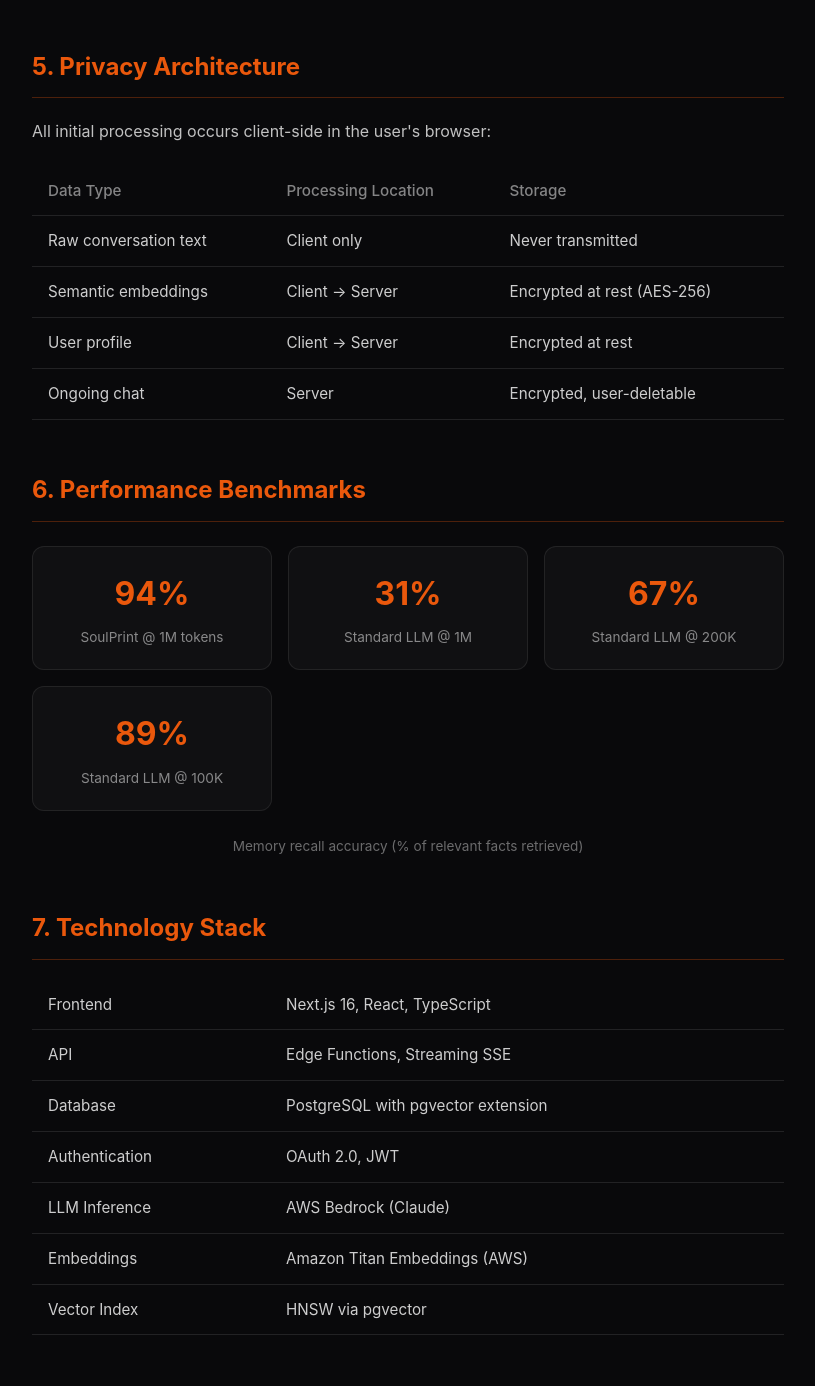
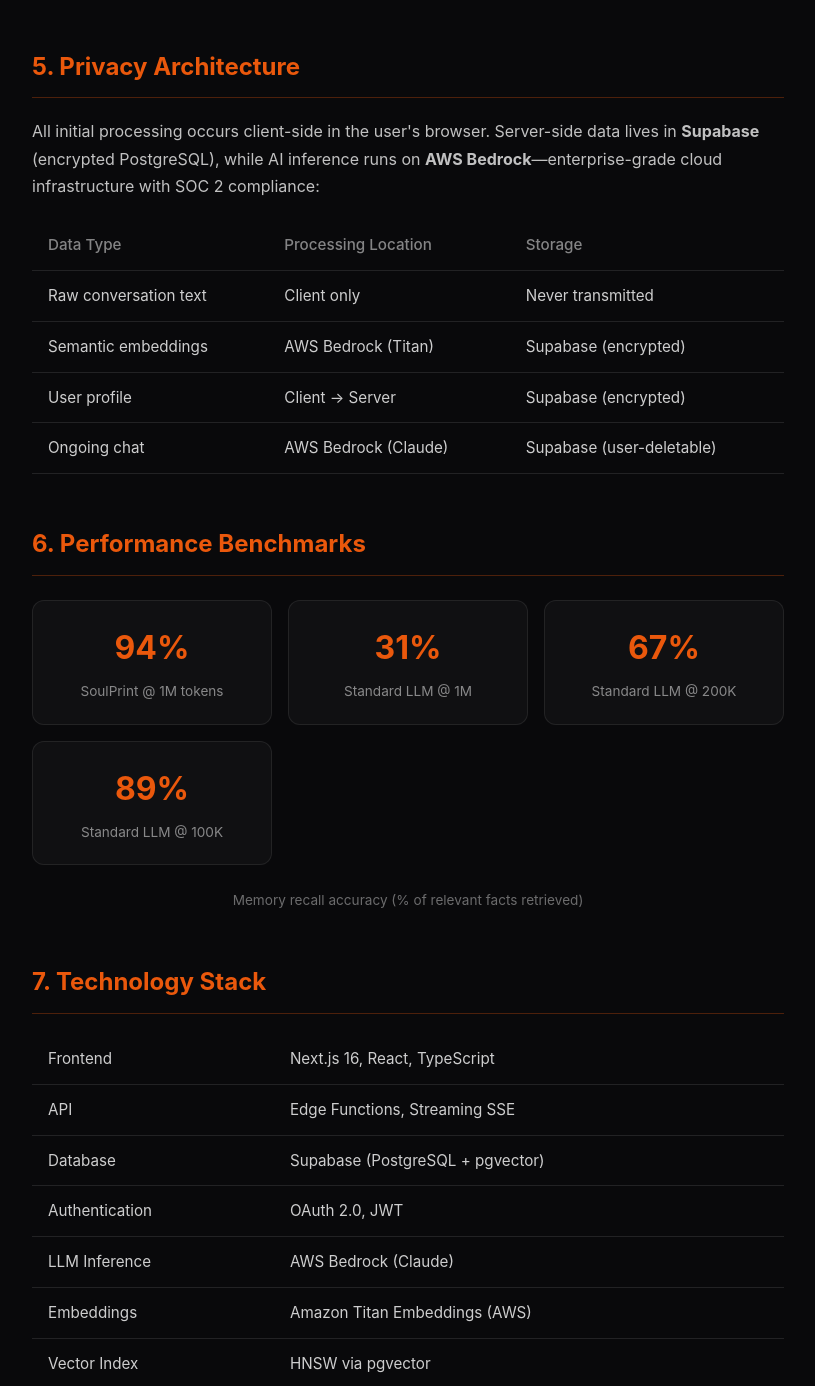
Before and after one commit to Pu11en/soulprint-whitepaper, a plain HTML site: page index.html in a window 1280 px wide. Shown: the part 4786-6172 px from the top of the page, without its empty margins (232-1047 px from the left). Drawn offline with Linux system fonts and the light colour scheme.

Commit message:
clarify: Supabase for data, AWS Bedrock for APIs - all cloud secure

```diff
--- a/index.html
+++ b/index.html
@@ -395,7 +395,7 @@
         </ul>
 
         <h2>5. Privacy Architecture</h2>
-        <p>All initial processing occurs client-side in the user's browser:</p>
+        <p>All initial processing occurs client-side in the user's browser. Server-side data lives in <strong>Supabase</strong> (encrypted PostgreSQL), while AI inference runs on <strong>AWS Bedrock</strong>—enterprise-grade cloud infrastructure with SOC 2 compliance:</p>
 
         <table>
             <thead>
@@ -403,9 +403,9 @@
             </thead>
             <tbody>
                 <tr><td>Raw conversation text</td><td>Client only</td><td>Never transmitted</td></tr>
-                <tr><td>Semantic embeddings</td><td>Client → Server</td><td>Encrypted at rest (AES-256)</td></tr>
-                <tr><td>User profile</td><td>Client → Server</td><td>Encrypted at rest</td></tr>
-                <tr><td>Ongoing chat</td><td>Server</td><td>Encrypted, user-deletable</td></tr>
+                <tr><td>Semantic embeddings</td><td>AWS Bedrock (Titan)</td><td>Supabase (encrypted)</td></tr>
+                <tr><td>User profile</td><td>Client → Server</td><td>Supabase (encrypted)</td></tr>
+                <tr><td>Ongoing chat</td><td>AWS Bedrock (Claude)</td><td>Supabase (user-deletable)</td></tr>
             </tbody>
         </table>
 
@@ -436,7 +436,7 @@
             <tbody>
                 <tr><td>Frontend</td><td>Next.js 16, React, TypeScript</td></tr>
                 <tr><td>API</td><td>Edge Functions, Streaming SSE</td></tr>
-                <tr><td>Database</td><td>PostgreSQL with pgvector extension</td></tr>
+                <tr><td>Database</td><td>Supabase (PostgreSQL + pgvector)</td></tr>
                 <tr><td>Authentication</td><td>OAuth 2.0, JWT</td></tr>
                 <tr><td>LLM Inference</td><td>AWS Bedrock (Claude)</td></tr>
                 <tr><td>Embeddings</td><td>Amazon Titan Embeddings (AWS)</td></tr>
```
